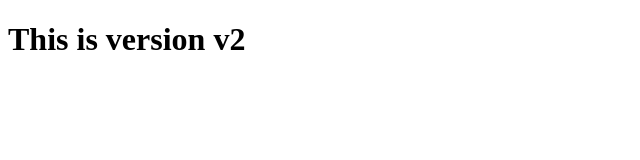
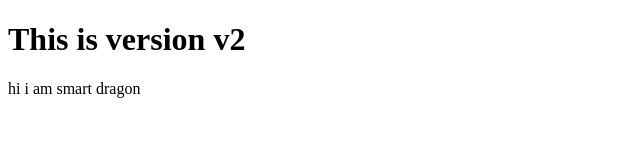
Before and after one commit to AamirKhan844/myrepo90, a plain HTML site: page index.html in a window 1280 px wide. Shown: the whole page, without its empty margins (0-640 px from the left). Drawn offline with Linux system fonts and the light colour scheme.

Commit message:
this is the latest commit

```diff
--- a/index.html
+++ b/index.html
@@ -7,5 +7,6 @@
   </head>
   <body>
     <h1>This is version v2</h1>
+    hi i am smart dragon
   </body>
 </html>
```
